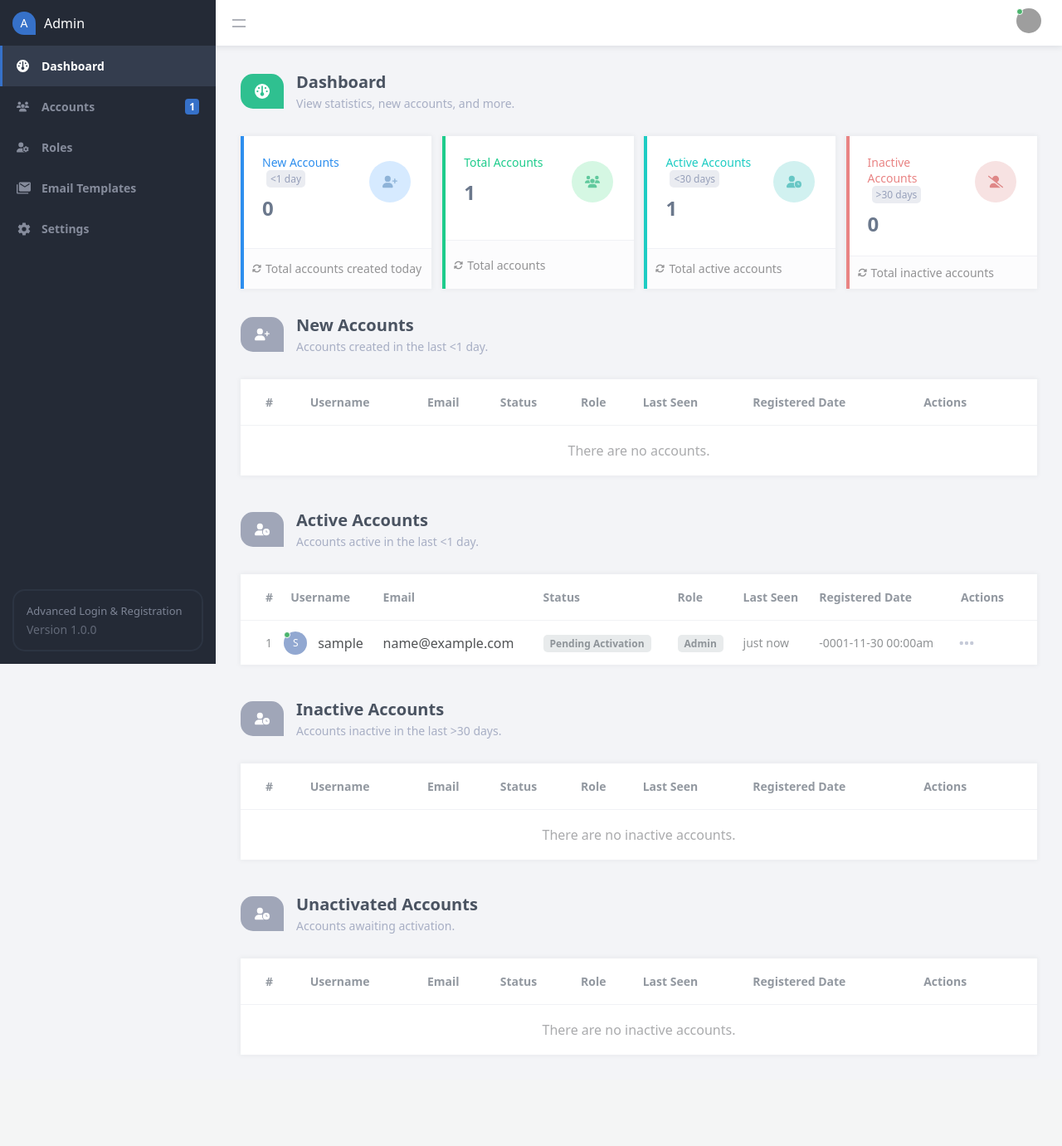
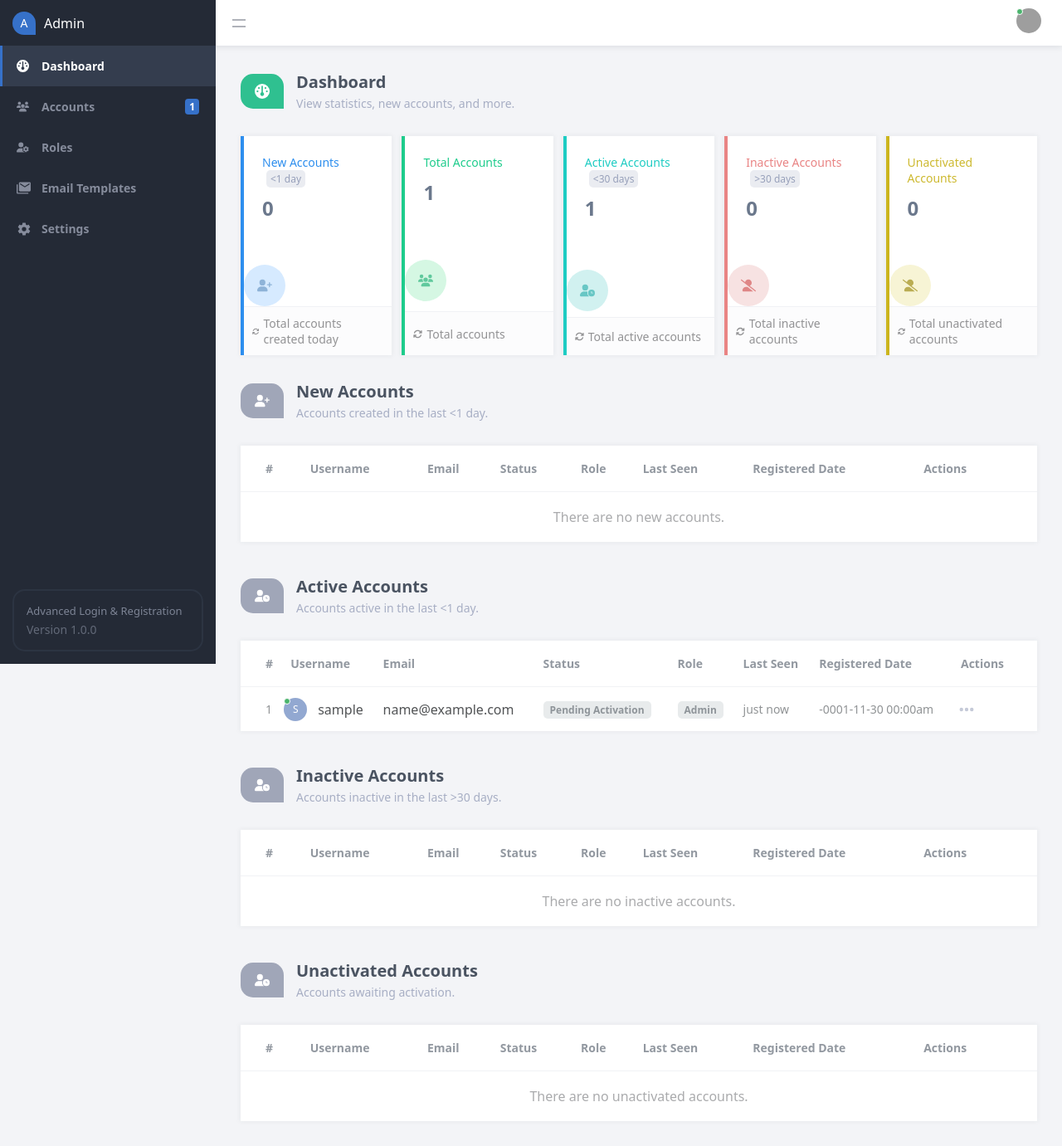
Before and after one commit to steveshead/themed_php_database_login_register, a PHP site: page /phplogin/admin/index.php in a window 1280 px wide. Shown: the whole page at 83% size. Before the commit the page ends 1247 px from the top, so only its background shows below. Run offline with PHP 8.4, Linux system fonts and the light colour scheme; the visitor is signed in with stand-in values (Sample User, id 1); some libraries are stand-ins or nearby versions; grey boxes are pictures that could not be loaded.

Commit message:
Added unactivated accounts to admin panel

```diff
--- a/admin/admin.css
+++ b/admin/admin.css
@@ -805,7 +805,7 @@ main .dashboard {
   padding-bottom: 30px;
 }
 main .dashboard .stat {
-  width: 24%;
+  width: 19%;
   padding: 0;
   display: flex;
   flex-flow: wrap;
@@ -868,6 +868,18 @@ main .dashboard .stat .footer {
 main .dashboard .stat .footer svg {
   fill: #929294;
   margin-right: 5px;
+}
+main .dashboard .stat.amber {
+  border-left: 4px solid #ccb51e;
+}
+main .dashboard .stat.amber .data h3 {
+  color: #cdb92f;
+}
+main .dashboard .stat.amber > .icon {
+  background-color: #f7f4d5;
+}
+main .dashboard .stat.amber > .icon svg {
+  fill: #baad53;
 }
 main .dashboard .stat.green {
   border-left: 4px solid #1ecc8c;
--- a/admin/admin.scss
+++ b/admin/admin.scss
@@ -829,7 +829,7 @@ main {
 		justify-content: space-between;
 		padding-bottom: 30px;
 		.stat {
-			width: 24%;
+			width: 19%;
 			padding: 0;
 			display: flex;
 			flex-flow: wrap;
@@ -890,6 +890,20 @@ main {
 				svg {
 					fill: mix(#000, $background-color, 40%);
 					margin-right: 5px;
+				}
+			}
+			&.amber {
+				border-left: 4px solid #ccb51e;
+				.data {
+					h3 {
+						color: #cdb92f;
+					}
+				}
+				> .icon {
+					background-color: #f7f4d5;
+					svg {
+						fill: #baad53;
+					}
 				}
 			}
 			&.green {
--- a/admin/index.php
+++ b/admin/index.php
@@ -13,6 +13,7 @@ $inactive_accounts_list = $pdo->query('SELECT * FROM accounts WHERE last_seen <
 // Total accounts that are active in the last month
 $active_accounts_total = $pdo->query('SELECT COUNT(*) AS total FROM accounts WHERE last_seen > date_sub("' . $date . '", interval 1 month)')->fetchColumn();
 // Accoutns awaiting activation
+$unactiveated_accounts_total = $pdo->query('SELECT COUNT(*) AS total FROM accounts WHERE activation_code != "activated"')->fetchColumn();
 $unactiveated_accounts = $pdo->query('SELECT * FROM accounts WHERE activation_code != "activated" ORDER BY registered DESC')->fetchAll(PDO::FETCH_ASSOC);
 ?>
 <?=template_admin_header('Dashboard', 'dashboard')?>
@@ -85,6 +86,20 @@ $unactiveated_accounts = $pdo->query('SELECT * FROM accounts WHERE activation_co
             Total inactive accounts
         </div>
     </div>
+
+    <div class="content-block stat amber">
+        <div class="data">
+            <h3>Unactivated Accounts </h3>
+            <p><?=$unactiveated_accounts_total ? number_format($unactiveated_accounts_total) : 0?></p>
+        </div>
+        <div class="icon">
+            <svg width="18" height="18" xmlns="http://www.w3.org/2000/svg" viewBox="0 0 640 512"><!--!Font Awesome Free 6.5.1 by @fontawesome - https://fontawesome.com License - https://fontawesome.com/license/free Copyright 2024 Fonticons, Inc.--><path d="M38.8 5.1C28.4-3.1 13.3-1.2 5.1 9.2S-1.2 34.7 9.2 42.9l592 464c10.4 8.2 25.5 6.3 33.7-4.1s6.3-25.5-4.1-33.7L381.9 274c48.5-23.2 82.1-72.7 82.1-130C464 64.5 399.5 0 320 0C250.4 0 192.4 49.3 178.9 114.9L38.8 5.1zM545.5 512H528L284.3 320h-59C136.2 320 64 392.2 64 481.3c0 17 13.8 30.7 30.7 30.7H545.3l.3 0z"/></svg>
+        </div>
+        <div class="footer">
+            <svg width="11" height="11" xmlns="http://www.w3.org/2000/svg" viewBox="0 0 512 512"><!--!Font Awesome Free 6.5.1 by @fontawesome - https://fontawesome.com License - https://fontawesome.com/license/free Copyright 2024 Fonticons, Inc.--><path d="M105.1 202.6c7.7-21.8 20.2-42.3 37.8-59.8c62.5-62.5 163.8-62.5 226.3 0L386.3 160H352c-17.7 0-32 14.3-32 32s14.3 32 32 32H463.5c0 0 0 0 0 0h.4c17.7 0 32-14.3 32-32V80c0-17.7-14.3-32-32-32s-32 14.3-32 32v35.2L414.4 97.6c-87.5-87.5-229.3-87.5-316.8 0C73.2 122 55.6 150.7 44.8 181.4c-5.9 16.7 2.9 34.9 19.5 40.8s34.9-2.9 40.8-19.5zM39 289.3c-5 1.5-9.8 4.2-13.7 8.2c-4 4-6.7 8.8-8.1 14c-.3 1.2-.6 2.5-.8 3.8c-.3 1.7-.4 3.4-.4 5.1V432c0 17.7 14.3 32 32 32s32-14.3 32-32V396.9l17.6 17.5 0 0c87.5 87.4 229.3 87.4 316.7 0c24.4-24.4 42.1-53.1 52.9-83.7c5.9-16.7-2.9-34.9-19.5-40.8s-34.9 2.9-40.8 19.5c-7.7 21.8-20.2 42.3-37.8 59.8c-62.5 62.5-163.8 62.5-226.3 0l-.1-.1L125.6 352H160c17.7 0 32-14.3 32-32s-14.3-32-32-32H48.4c-1.6 0-3.2 .1-4.8 .3s-3.1 .5-4.6 1z"/></svg>
+            Total unactivated accounts
+        </div>
+    </div>
 </div>
 
 <div class="content-title">
@@ -117,7 +132,7 @@ $unactiveated_accounts = $pdo->query('SELECT * FROM accounts WHERE activation_co
             <tbody>
                 <?php if (!$accounts): ?>
                 <tr>
-                    <td colspan="20" class="no-results">There are no accounts.</td>
+                    <td colspan="20" class="no-results">There are no new accounts.</td>
                 </tr>
                 <?php endif; ?>
                 <?php foreach ($accounts as $account): ?>
@@ -471,7 +486,7 @@ $unactiveated_accounts = $pdo->query('SELECT * FROM accounts WHERE activation_co
                 <tbody>
                 <?php if (!$inactive_accounts_list): ?>
                     <tr>
-                        <td colspan="20" class="no-results">There are no inactive accounts.</td>
+                        <td colspan="20" class="no-results">There are no unactivated accounts.</td>
                     </tr>
                 <?php endif; ?>
                 <?php foreach ($unactiveated_accounts as $account): ?>
```
Also changed, not shown: 1 other file.
